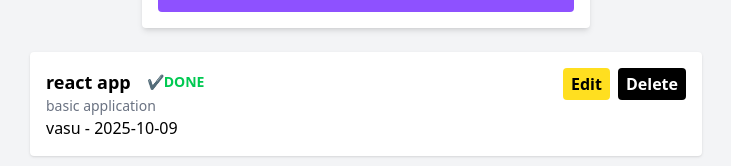
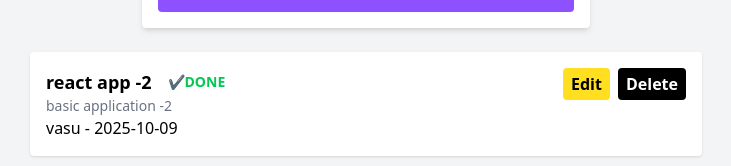
Before and after one commit to Vasuki-84/Task-Management-App, a React app in the folder react-task-app/: page / in a window 1280 px wide. Shown: the part 486-652 px from the top of the page, without its empty margins (274-1005 px from the left). Built offline with nearby package versions, Linux system fonts and the light colour scheme; data requests are answered from the project's data file; the HTML template or start-up script is replaced by a standard one.

Commit message:
added upadte task functionality

```diff
--- a/react-task-app/db.json
+++ b/react-task-app/db.json
@@ -2,8 +2,8 @@
   "tasks": [
     {
       "id": "a187",
-      "title": "react app",
-      "description": "basic application",
+      "title": "react app -2",
+      "description": "basic application -2",
       "assignment": "vasu",
       "dueDate": "2025-10-09",
       "isCompleted": true
--- a/react-task-app/src/App.jsx
+++ b/react-task-app/src/App.jsx
@@ -16,13 +16,14 @@ function App() {
     dueDate: "",
     isCompleted: false,
   });
+
   // Handle Input
-
   const handleChange = (e) => {
     const { name, value, type, checked } = e.target;
     setTask({ ...task, [name]: type === "checkbox" ? checked : value });
   };
 
+  // clear form
   const clearForm = () => {
     setTask({
       id: "",
@@ -34,6 +35,7 @@ function App() {
     });
   };
 
+  // display tasks in UI
   useEffect(() => {
     getTasks();
   }, []);
@@ -49,6 +51,11 @@ function App() {
 
     if (task.id) {
       // update logic
+       axios.put(`${API}/${task.id}`, task).then(() => {
+        alert("Task Updated");
+        getTasks();
+        clearForm();
+      })
     } else {
       // create task  using rest operator & takes shallow copy
       const newTask = { ...task };
@@ -59,6 +66,12 @@ function App() {
       });
     }
   };
+
+  // update task
+   const updateTask = (data) => {
+      setTask(data);
+  }
+
 
   return (
     <div className="p-6 bg-gray-100 min-h-screen">
@@ -121,7 +134,7 @@ function App() {
         </button>
       </form>
 
-      {/* error when no task is added  */}
+
 
 
       {/* Added tasks in UI */}
@@ -149,7 +162,7 @@ function App() {
 
               {/* edit / delete button */}
               <div className="space-x-2">
-                <button className="bg-yellow-300 text-black px-2 py-1 font-semibold rounded">
+                <button className="bg-yellow-300 text-black px-2 py-1 font-semibold rounded"  onClick={() => updateTask(data)}>
                   Edit
                 </button>
                 <button className="bg-black text-white px-2 py-1 font-semibold rounded ">
```
